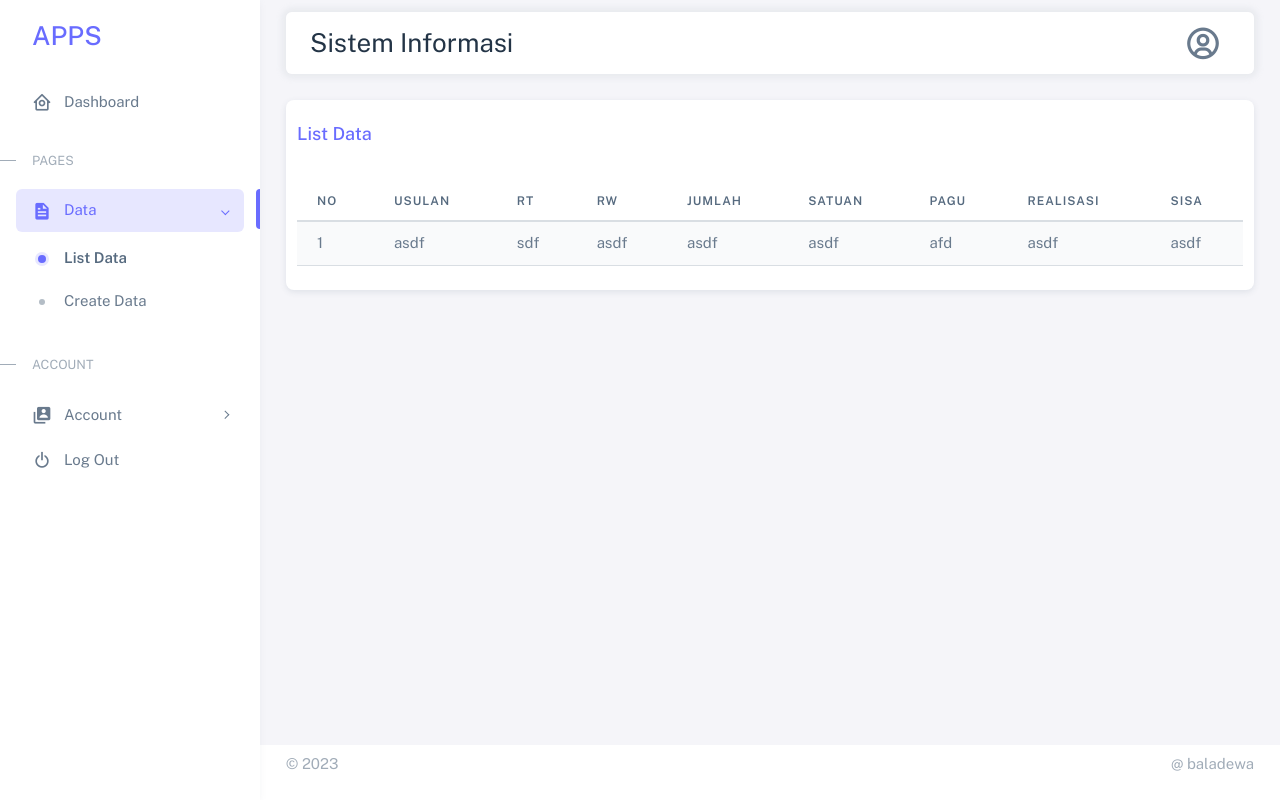
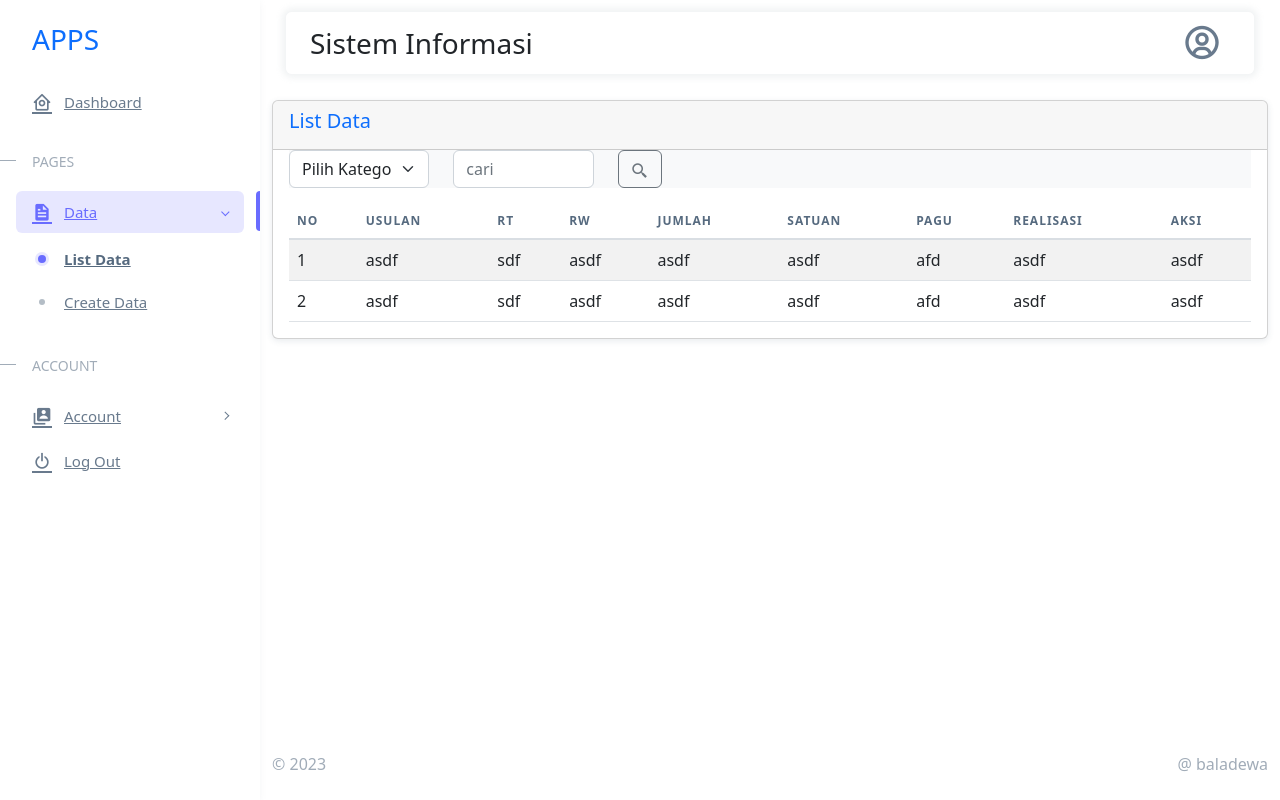
Before and after one commit to baladewa-web/codeigniter, a CodeIgniter app: page /codeigniter/page/list in a window 1280 px wide. Run offline with CodeIgniter, Linux system fonts and the light colour scheme; the visitor is signed in with stand-in values (Sample User, id 1); some libraries are stand-ins or nearby versions.

Commit message:
work commit

```diff
--- a/application/controllers/Page.php
+++ b/application/controllers/Page.php
@@ -4,6 +4,10 @@
     function __construct(){
         parent::__construct();
         //$this->load->model('page_model');
+
+        if($this->session->userdata('status') != "login"){
+            redirect(base_url("login"));
+        }
     }
 
     public function list(){
--- a/application/views/page/list.php
+++ b/application/views/page/list.php
@@ -32,12 +32,30 @@
               <div class="row">
                 <div class="col-lg-12 mb-4 order-0">
                   <div class="card">
-                    <div class="d-flex align-items-end row">
                       <div class="card-header">
                         <h5 class="card-title text-primary">List Data</h5>
                       </div>
                       <div class="card-body">
-                        <table class="table table-striped table-hover">
+                        <form action="post" class="mb-3 bg-light">
+                          <div class="row">
+                            <div class="col-md-2">
+                              <select name="" id="" class="form-select">
+                                <option selected disabled>Pilih Kategori</option>
+                                <option value="usulan">Usulan</option>
+                                <option value="pagu">Pagu</option>
+                                <option value="tahun">Tahun</option>
+                              </select>
+                            </div>
+                            <div class="col-md-2">
+                              <input type="text" class="form-control" name="" placeholder="cari">
+                            </div>
+                            <div class="col-md-1">
+                              <button type="submit" class="btn btn-outline-secondary"> <i class='bx bx-search-alt-2'></i> </button>
+                            </div>
+                          </div>
+                        </form>
+                        <div class="table-responsive">
+                          <table class="table table-striped table-hover" id="table-list">
                             <thead>
                               <tr>
                                 <th>No</th>
@@ -48,12 +66,23 @@
                                 <th>Satuan</th>
                                 <th>Pagu</th>
                                 <th>Realisasi</th>
-                              <th>Sisa</th>
+                                <th>Aksi</th>
                               </tr>
                             </thead>
                             <tbody>
                               <tr>
                                 <td>1</td>
+                                <td>asdf</td>
+                                <td>sdf</td>
+                                <td>asdf</td>
+                                <td>asdf</td>
+                                <td>asdf</td>
+                                <td>afd</td>
+                                <td>asdf</td>
+                                <td>asdf</td>
+                              </tr>
+                              <tr>
+                                <td>2</td>
                                 <td>asdf</td>
                                 <td>sdf</td>
                                 <td>asdf</td>
--- a/application/views/partials/head.php
+++ b/application/views/partials/head.php
@@ -19,6 +19,11 @@
     <link rel="stylesheet" href="<?php echo base_url(); ?>assets/vendor/css/theme-default.css" class="template-customizer-theme-css" />
     <link rel="stylesheet" href="<?php echo base_url() ?>assets/css/demo.css" />
 
+    <!-- Datatables -->
+    <link rel="stylesheet" href="<?php //echo base_url(); ?>assets/vendor/css/bootstrap.min.css">
+    <link rel="stylesheet" href="<?php echo base_url(); ?>assets/vendor/css/dataTables.bootstrap5.min.css">
+    <link rel="stylesheet" href="<?php echo base_url(); ?>assets/js/script-dataTables.js">
+
     <!-- Vendors CSS -->
     <link rel="stylesheet" href="<?php echo base_url(); ?>assets/vendor/libs/perfect-scrollbar/perfect-scrollbar.css" />
 
--- a/application/views/partials/script.php
+++ b/application/views/partials/script.php
@@ -33,7 +33,7 @@
 <script src="<?php echo base_url() ?>assets/vendor/libs/perfect-scrollbar/perfect-scrollbar.js"></script>
 <script src="<?php echo base_url() ?>assets/vendor/js/menu.js"></script>
 
-<!-- Data Tables -->
+<!-- DataTables -->
 <script src="<?php echo base_url()?>assets/vendor/libs/jquery/jquery.dataTables.min.js"></script>
 <script src="<?php echo base_url()?>assets/vendor/js/dataTables.min.js"></script>
 
--- /dev/null
+++ b/assets/js/script-dataTables.js
@@ -0,0 +1,4 @@
+
+      $(document).ready(function () {
+        $('#table-list').DataTable();
+      });
```
Lines whose indentation alone changed are shown as unchanged.
